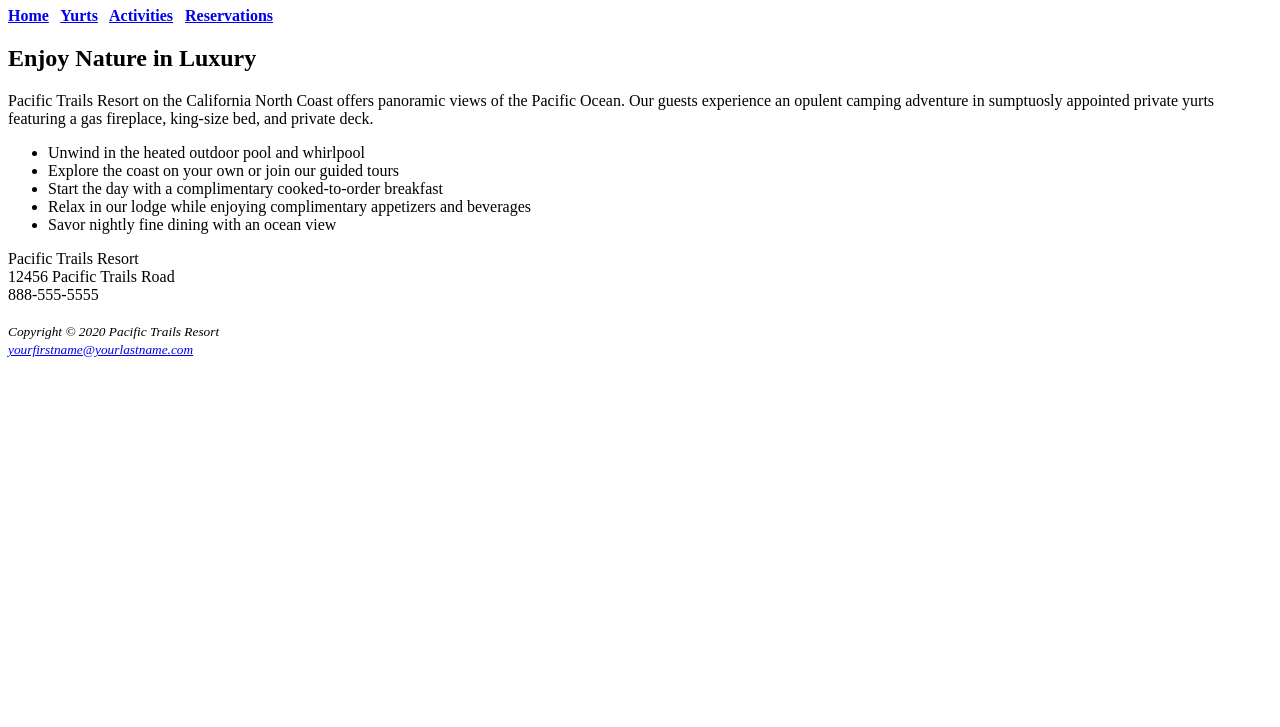
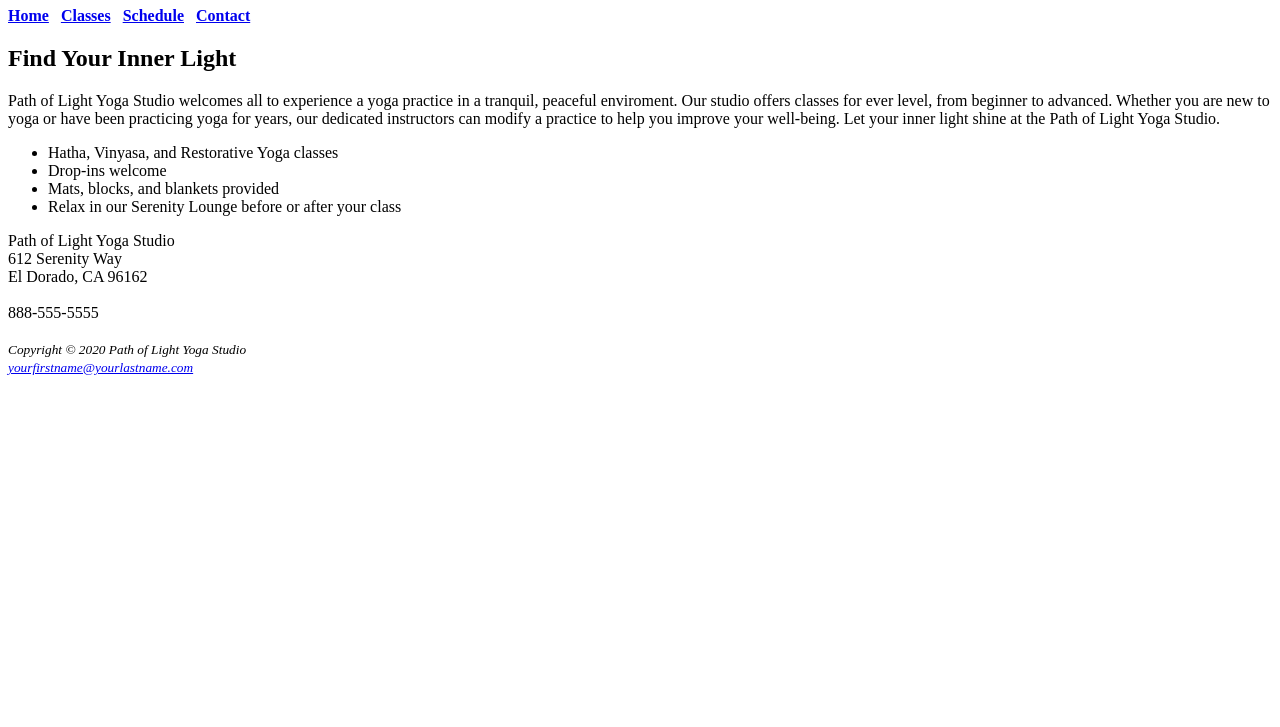
Before and after one commit to CosmicKingSosa/Path-of-Light-Yoga-Studio, a plain HTML site: page index.html in a window 1280 px wide. Shown: the part 73-800 px from the top of the page. Drawn offline with Linux system fonts and the light colour scheme.

Commit message:
Update index.html

```diff
--- a/index.html
+++ b/index.html
@@ -1,41 +1,41 @@
 <!DOCTYPE html>
 <html lang="en">
 <head>
-<title>Pacific Trails Resort</title>
+<title>Path of Light Yoga Studio</title>
 <meta charset="utf-8">
 </head>
 <body>
 <header>
-<h1>Pacific Trails Resort</h1>
+<h1>Path of Light Yoga Studio</h1>
 </header>
 <nav><b>
 <a href="index.html">Home</a> &nbsp;
-<a href="yurts.html">Yurts</a> &nbsp;
-<a href="activities.html">Activities</a> &nbsp;
-<a href="reservations.html">Reservations</a>
+<a href="classes.html">Classes</a> &nbsp;
+<a href="schedule.html">Schedule</a> &nbsp;
+<a href="contact.html">Contact</a>
 </b>
 </nav>
 <main>
-<h2>Enjoy Nature in Luxury</h2>
-<p>Pacific Trails Resort on the California North Coast offers panoramic views of the Pacific Ocean.
-Our guests experience an opulent camping adventure in sumptuosly appointed private yurts
-featuring a gas fireplace, king-size bed, and private deck.
-</p>
+<h2>Find Your Inner Light</h2>
+<p>Path of Light Yoga Studio welcomes all to experience a yoga practice in a tranquil, peaceful enviroment.
+Our studio offers classes for ever level, from beginner to advanced. Whether you are new to yoga or have
+been practicing yoga for years, our dedicated instructors can modify a practice to help you improve your well-being.
+Let your inner light shine at the Path of Light Yoga Studio.</p>
 <ul>
-<li>Unwind in the heated outdoor pool and whirlpool</li>
-<li>Explore the coast on your own or join our guided tours</li>
-<li>Start the day with a complimentary cooked-to-order breakfast</li>
-<li>Relax in our lodge while enjoying complimentary appetizers and beverages</li>
-<li>Savor nightly fine dining with an ocean view</li>
+<li>Hatha, Vinyasa, and Restorative Yoga classes</li>
+<li>Drop-ins welcome</li>
+<li>Mats, blocks, and blankets provided</li>
+<li>Relax in our Serenity Lounge before or after your class</li>
 </ul>
 <div>
-Pacific Trails Resort<br>
-12456 Pacific Trails Road<br>
+Path of Light Yoga Studio<br>
+612 Serenity Way<br>
+El Dorado, CA 96162<br><br>
 888-555-5555<br><br>
 </div>
 </main>
 <footer>
-<small><i>Copyright &copy; 2020 Pacific Trails Resort<br>
+<small><i>Copyright &copy; 2020 Path of Light Yoga Studio<br>
 <a href="mailto:yourfirstname@yourlastname.com">yourfirstname@yourlastname.com</a>
 </i></small>
 </footer>
```
